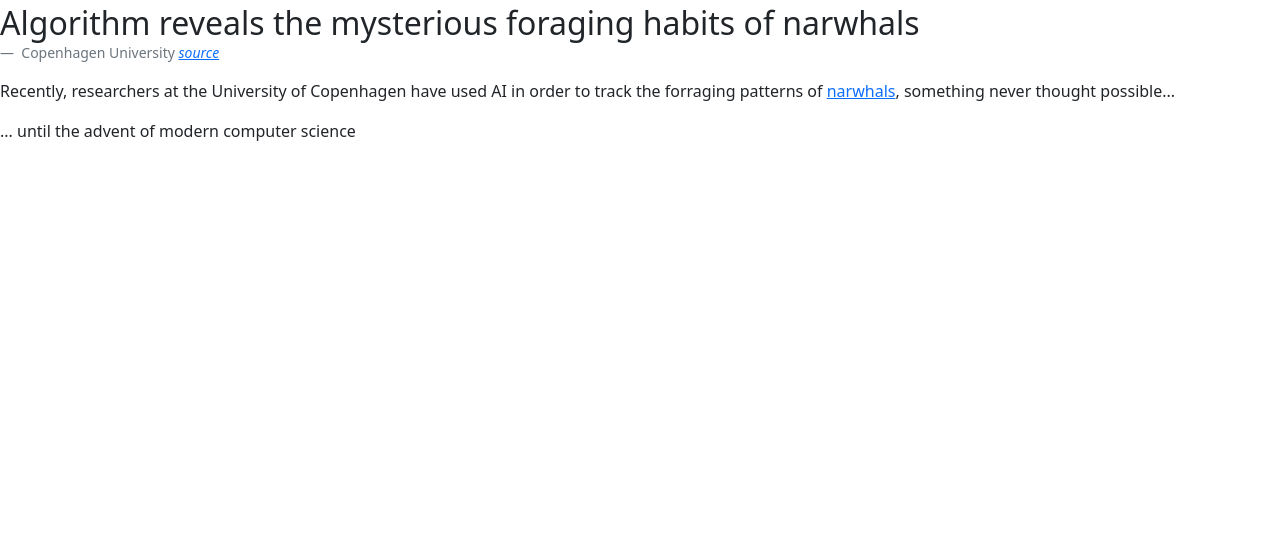
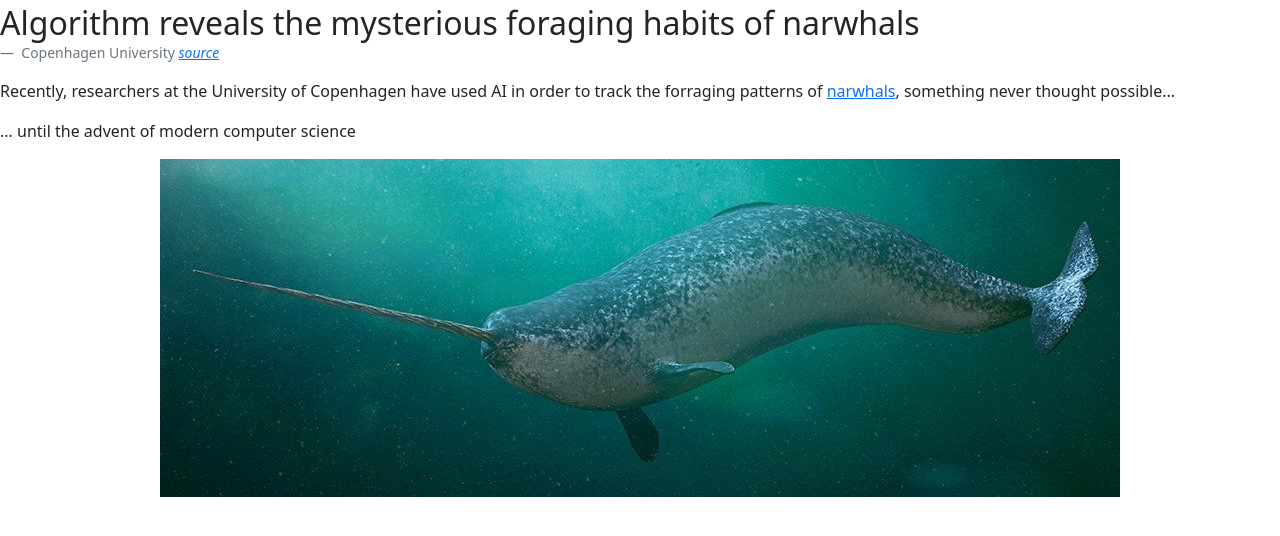
Before and after one commit to benw7/anderharris.github.io, a plain HTML site: page environment.html in a window 1280 px wide. Shown: the part 156-692 px from the top of the page. Drawn offline with nearby package versions, Linux system fonts and the light colour scheme.

Commit message:
added assets and image
added assets folder and image of narwhal

```diff
--- a/environment.html
+++ b/environment.html
@@ -21,9 +21,11 @@
               Copenhagen University <cite title="Narwhal Cite"><a href = "https://science.ku.dk/english/press/news/2021/algorithm-reveals-the-mysterious-foraging-habits-of-narwhals/">source</a></cite>
             </figcaption>
           </figure>
-          <p> Recently, researchers at the University of Copenhagen have used AI in order to track the forraging patterns of <a href = "https://www.worldwildlife.org/stories/unicorn-of-the-sea-narwhal-facts"> narwhals</a>, something never thought possible...</p>
+        <p> Recently, researchers at the University of Copenhagen have used AI in order to track the forraging patterns of <a href = "https://www.worldwildlife.org/stories/unicorn-of-the-sea-narwhal-facts"> narwhals</a>, something never thought possible...</p>
         <p>... until the advent of modern computer science</p>
-
+        <div class="text-center">
+            <img src="assets/narwhal.jpg" class="img-fluid" alt="image of a narwhal swimming">
+        </div>
 
 
 
```
Also changed, not shown: assets/narwhal.jpg (added).
